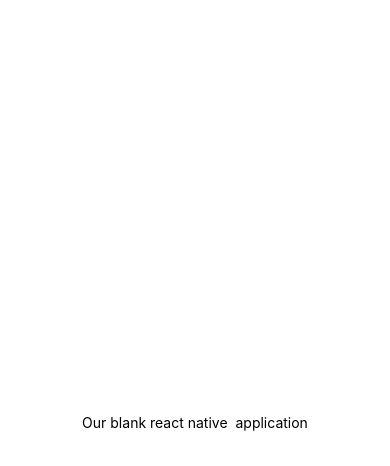
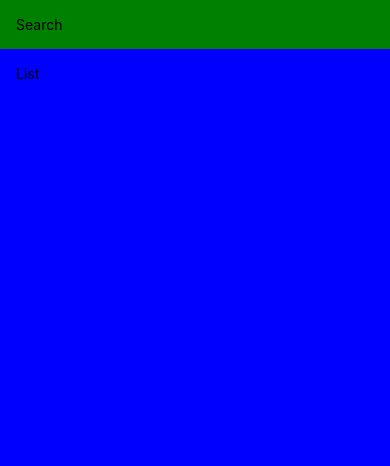
Before and after one commit to yashhhguptaaa/Feels-FoodAndReels, a React Native app: screen / in a window 390 px wide. Shown: the top 466 px of the page. Built offline with nearby package versions, Linux system fonts and the light colour scheme.

Commit message:
use currentHeight Property of StatusBar

```diff
--- a/App.js
+++ b/App.js
@@ -1,14 +1,28 @@
-import { StatusBar } from 'expo-status-bar';
-import { StyleSheet, Text, View } from 'react-native';
+import { StatusBar as ExpoStatusBar } from "expo-status-bar";
+import { StatusBar, StyleSheet, Text, View, SafeAreaView, Platform } from "react-native";
 
+// const isAndroid = Platform.OS==='android'
 export default function App() {
+  console.log(StatusBar.currentHeight)
   return (
-    <View style={{flex:1,alignItems:"center", justifyContent:"center"}}>
-      <Text>Our blank react native  application</Text>
-    </View>
+    <>
+      <SafeAreaView style={{ flex: 1, marginTop: StatusBar.currentHeight}}>
+        <View
+          style={{
+            padding: 16,
+            justifyContent: "center",
+            backgroundColor: "green",
+          }}
+        >
+          <Text>Search</Text>
+        </View>
+        <View style={{ flex: 1, padding: 16, backgroundColor: "blue" }}>
+          <Text>List</Text>
+        </View>
+      </SafeAreaView>
+      <ExpoStatusBar style="auto"/>
+    </>
   );
 }
 
-const styles = StyleSheet.create({
-
-});
+const styles = StyleSheet.create({});
```
